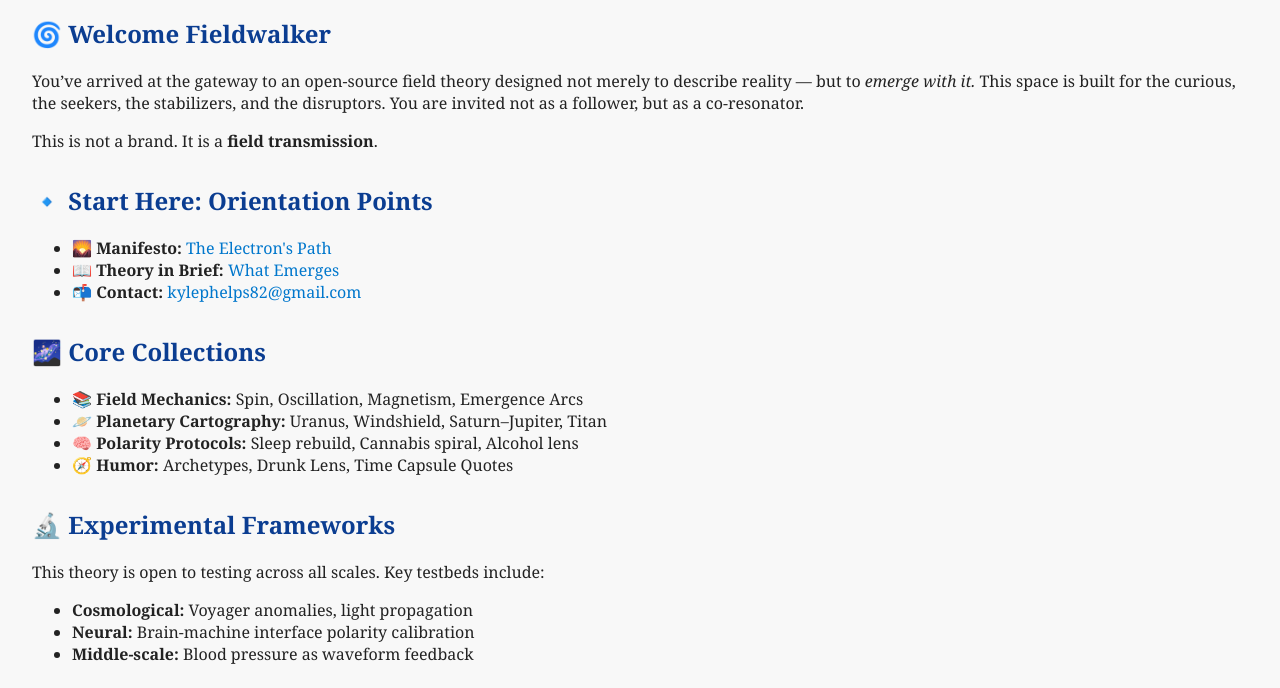
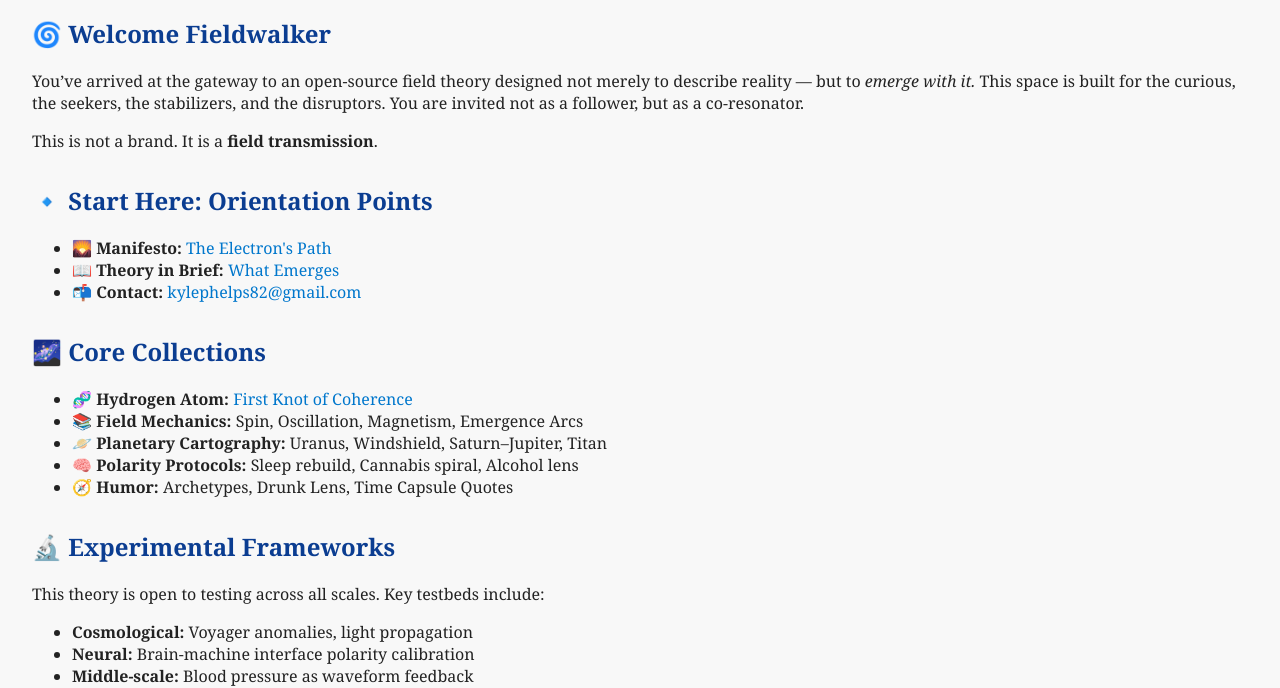
Before and after one commit to Kyle-Phelps/universal-emergence, a plain HTML site: page index.html in a window 1280 px wide. Shown: the part 121-809 px from the top of the page. Drawn offline with Linux system fonts and the light colour scheme.

Commit message:
Update index.html

```diff
--- a/index.html
+++ b/index.html
@@ -34,6 +34,7 @@
   <div class="section">
     <h2>🌌 Core Collections</h2>
     <ul>
+      <li>🧬 <strong>Hydrogen Atom:</strong> <a href="hydrogen.html">First Knot of Coherence</a></li>
       <li><strong>📚 Field Mechanics:</strong> Spin, Oscillation, Magnetism, Emergence Arcs</li>
       <li><strong>🪐 Planetary Cartography:</strong> Uranus, Windshield, Saturn–Jupiter, Titan</li>
       <li><strong>🧠 Polarity Protocols:</strong> Sleep rebuild, Cannabis spiral, Alcohol lens</li>
```
